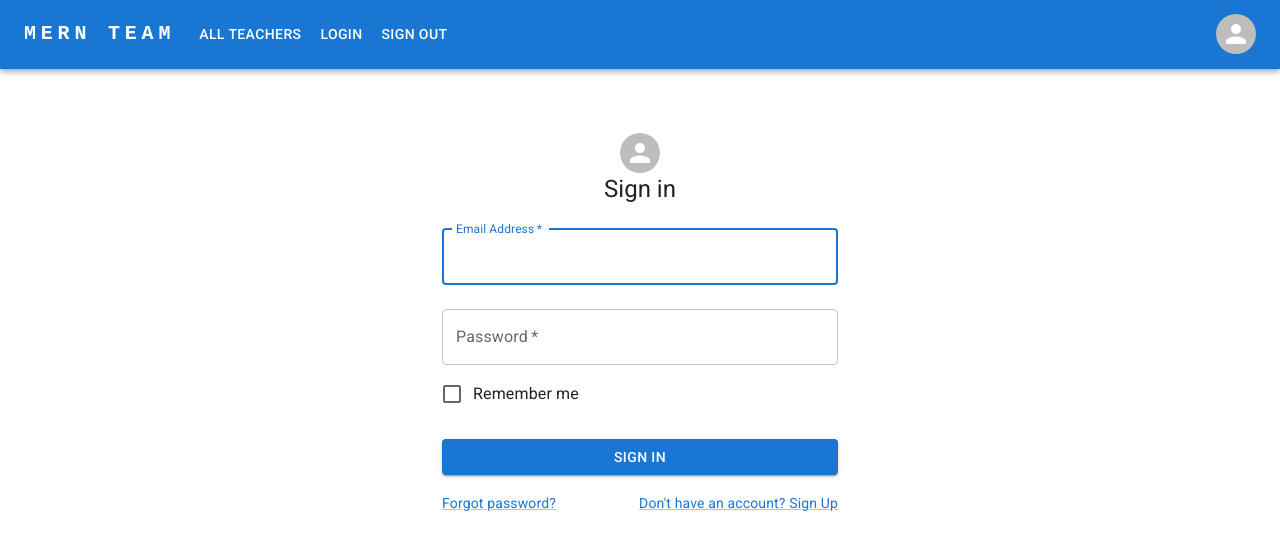
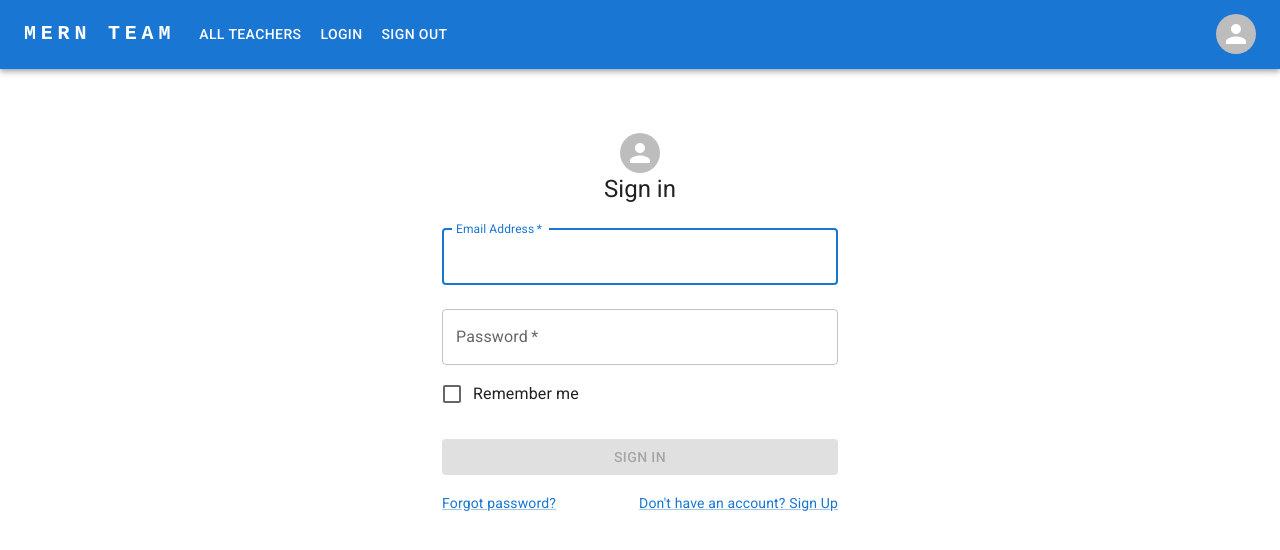
Before and after one commit to i-popovych/lecturers-evaluation-app, a React (Create React App) app: page /login in a window 1280 px wide. Shown: the top 550 px of the page. Built offline with nearby package versions, Linux system fonts and the light colour scheme.

Commit message:
add comentar

```diff
--- a/src/components/LoginForm.jsx
+++ b/src/components/LoginForm.jsx
@@ -27,10 +27,20 @@ export default function LoginForm() {
     const [passwordDirty, setPasswordDirty] = React.useState(false)
     const [emailError, setEmailError] = React.useState('Поле email не може бути пустим')
     const [passwordError, setPasswordError] = React.useState('Поле пароля не може бути пустим')
+    const [formValid, setFormValid] = React.useState(false)
 
     const [isLoading, setIsLoading] = useState(false)
     const [message, setMessage] = useState(null)
     const {setCurrentUser} = useContext(AuthContext)
+
+    React.useEffect(() => {
+        if (emailError || passwordError) {
+            setFormValid(false)
+        }
+        else {
+            setFormValid(true)
+        }
+    })
 
 
     const emailHendler = (e) =>{
@@ -138,6 +148,7 @@ export default function LoginForm() {
                             label="Remember me"
                         />
                         <Button
+                            disabled={!formValid}
                             type="submit"
                             fullWidth
                             variant="contained"
```
